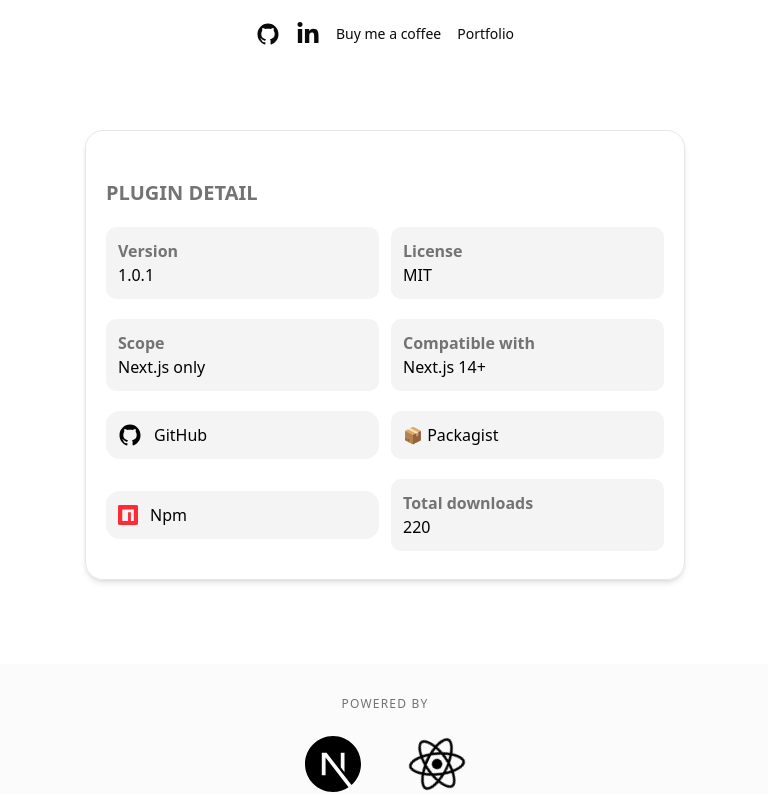
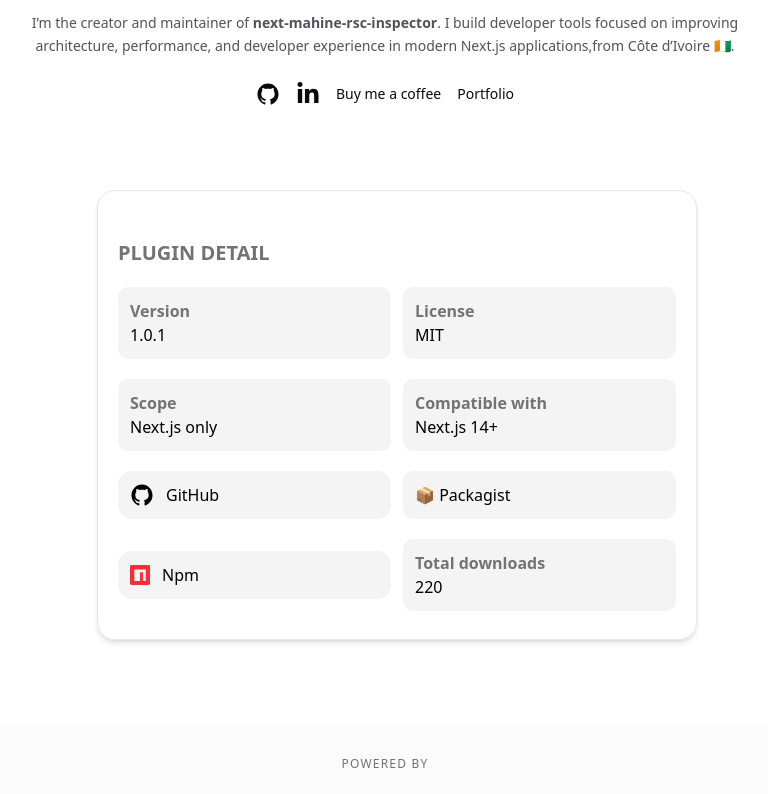
Before and after one commit to Young-power/next-mahine-rsc-doc, a Next.js app: page / in a window 1280 px wide. Shown: the part 3860-4654 px from the top of the page, without its empty margins (255-1023 px from the left). Built offline with nearby package versions, Linux system fonts and the light colour scheme.

Commit message:
edit scanProject func

```diff
--- a/src/components/web/license/License.tsx
+++ b/src/components/web/license/License.tsx
@@ -1,9 +1,14 @@
+"use client";
 import { IoLogoGithub } from 'react-icons/io'
 import { SiNpm } from 'react-icons/si'
+import ZoomElement from '../motion/ZoomElement'
 
 const License = () => {
     return (
         <section className='w-full bg-white flex justify-center dark:bg-black py-5'>
+
+            <div className='w-full max-w-xl mx-auto '>
+                <ZoomElement>
                     <div className=' w-full border border-gray-200 rounded-2xl lg:w-150 px-5 text-black shadow-md py-7'>
                         <h1 className='my-5 text-xl font-semibold text-muted-foreground'>PLUGIN DETAIL</h1>
                         <div className='space-y-5'>
@@ -88,6 +93,12 @@
 
 
 
+                </ZoomElement>
+            </div>
+
+
+
+
         </section>
     )
 }
--- a/src/components/web/motion/ZoomElement.tsx
+++ b/src/components/web/motion/ZoomElement.tsx
@@ -8,7 +8,8 @@
       whileInView={{ opacity: 1, scale: 1 }}
       viewport={{ once: false, amount: 0.3 }}
       transition={{ duration: 1, ease: "easeOut" }}
-    >
+  className="w-full"
+>
       {children}
     </motion.div>
   );
```
Also changed, not shown: src/components/web/exemples/Exemple.tsx (+6 -3 lines). Lines whose indentation alone changed are shown as unchanged.
